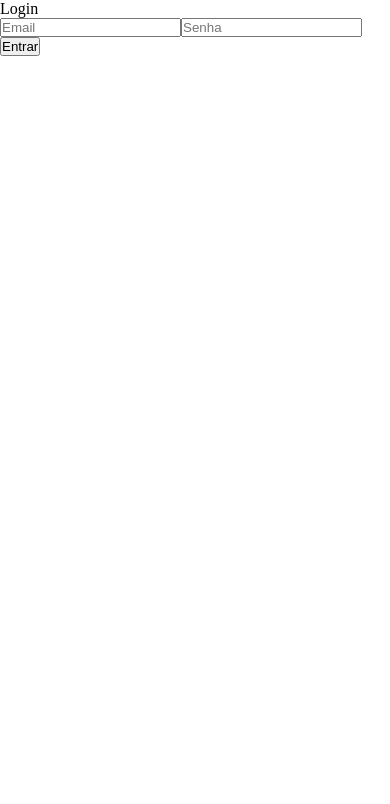
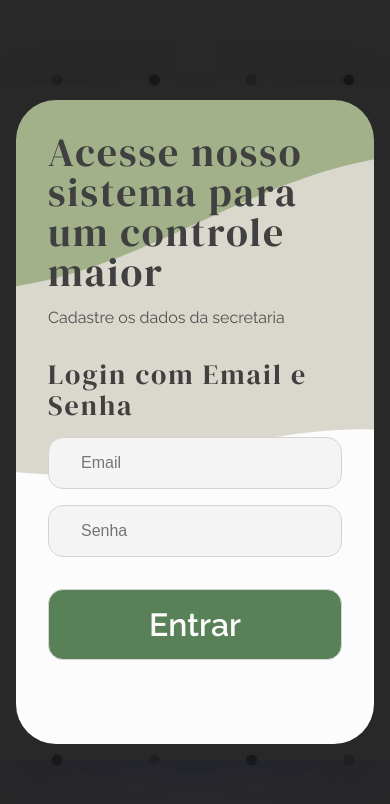
Before and after one commit to jorgeSilva/projeto_educacao_acao, a React (Create React App) app: page / in a window 390 px wide. Shown: the top 804 px of the page. Built offline with nearby package versions, Linux system fonts and the light colour scheme.

Commit message:
adição da tela de login com cadastro funcional e responsivo

```diff
--- a/public/index.html
+++ b/public/index.html
@@ -10,20 +10,10 @@
       content="Web site created using create-react-app"
     />
     <link rel="apple-touch-icon" href="%PUBLIC_URL%/logo192.png" />
-    <!--
-      manifest.json provides metadata used when your web app is installed on a
-      user's mobile device or desktop. See https://developers.google.com/web/fundamentals/web-app-manifest/
-    -->
     <link rel="manifest" href="%PUBLIC_URL%/manifest.json" />
-    <!--
-      Notice the use of %PUBLIC_URL% in the tags above.
-      It will be replaced with the URL of the `public` folder during the build.
-      Only files inside the `public` folder can be referenced from the HTML.
-
-      Unlike "/favicon.ico" or "favicon.ico", "%PUBLIC_URL%/favicon.ico" will
-      work correctly both with client-side routing and a non-root public URL.
-      Learn how to configure a non-root public URL by running `npm run build`.
-    -->
+    <link rel="preconnect" href="https://fonts.googleapis.com">
+<link rel="preconnect" href="https://fonts.gstatic.com" crossorigin>
+<link href="https://fonts.googleapis.com/css2?family=DM+Serif+Display&family=Inter:wght@400;500;600&family=Raleway:wght@400;500;600;700&display=swap" rel="stylesheet">
     <title>React App</title>
   </head>
   <body>
--- a/src/App.css
+++ b/src/App.css
@@ -3,3 +3,78 @@
   margin: 0;
   box-sizing: border-box;
 }
+
+:root{
+  --c0:  #fff;
+  --c1:  #fcfcfc;
+  --c2:  #f8f8f8;
+  --c3:  #f4f4f4;
+  --c4:  #f0f0f0;
+  --c5:  #e8e8e8;
+  --c6:  #e0e0e0;
+  --c7:  #d4d4d4;
+  --c8:  #c8c8c8;
+  --c9:  #808080;
+  --c10: #707070;
+  --c11: #505050;
+  --c12: #404040;
+  --c13: #2c2c2c;
+  --c14: #282828;
+  --c15: #202020;
+  --c16: #181818;
+  --c17: #000;
+  --p1: #dad7cd;
+  --p2: #a3b18a;
+  --p3: #588157;
+  --p4: #3a5a40;
+  --p5: #344e41;
+}
+
+.loader {
+  width: 10px;
+  height: 10px;
+  border-radius: 50%;
+  display: block;
+  margin:15px auto;
+  position: relative;
+  color: #FFF;
+  left: -100px;
+  box-sizing: border-box;
+  animation: shadowRolling 2s linear infinite;
+}
+
+@keyframes shadowRolling {
+  0% {
+    box-shadow: 0px 0 rgba(255, 255, 255, 0), 0px 0 rgba(255, 255, 255, 0), 0px 0 rgba(255, 255, 255, 0), 0px 0 rgba(255, 255, 255, 0);
+  }
+  12% {
+    box-shadow: 100px 0 white, 0px 0 rgba(255, 255, 255, 0), 0px 0 rgba(255, 255, 255, 0), 0px 0 rgba(255, 255, 255, 0);
+  }
+  25% {
+    box-shadow: 110px 0 white, 100px 0 white, 0px 0 rgba(255, 255, 255, 0), 0px 0 rgba(255, 255, 255, 0);
+  }
+  36% {
+    box-shadow: 120px 0 white, 110px 0 white, 100px 0 white, 0px 0 rgba(255, 255, 255, 0);
+  }
+  50% {
+    box-shadow: 130px 0 white, 120px 0 white, 110px 0 white, 100px 0 white;
+  }
+  62% {
+    box-shadow: 200px 0 rgba(255, 255, 255, 0), 130px 0 white, 120px 0 white, 110px 0 white;
+  }
+  75% {
+    box-shadow: 200px 0 rgba(255, 255, 255, 0), 200px 0 rgba(255, 255, 255, 0), 130px 0 white, 120px 0 white;
+  }
+  87% {
+    box-shadow: 200px 0 rgba(255, 255, 255, 0), 200px 0 rgba(255, 255, 255, 0), 200px 0 rgba(255, 255, 255, 0), 130px 0 white;
+  }
+  100% {
+    box-shadow: 200px 0 rgba(255, 255, 255, 0), 200px 0 rgba(255, 255, 255, 0), 200px 0 rgba(255, 255, 255, 0), 200px 0 rgba(255, 255, 255, 0);
+  }
+}
+
+/*
+  font-family: 'DM Serif Display', serif;
+  font-family: 'Inter', sans-serif;
+  font-family: 'Raleway', sans-serif;
+*/
--- a/src/context/authContext.js
+++ b/src/context/authContext.js
@@ -33,6 +33,7 @@ function AuthProvider({children}){
       setAuthorized(false)
       setError(e.response.data.error)
       setLoading(false)
+      setPassword('')
     })
   }
 
--- a/src/login/Login.js
+++ b/src/login/Login.js
@@ -2,6 +2,9 @@ import React from 'react'
 import { Context } from '../context/authContext'
 import style from './Login.module.css'
 import { useNavigate } from 'react-router-dom'
+import { ReactComponent as SvgLogo } from '../assets/Login/SysTechLogo.svg'
+import { ReactComponent as SvgIcon } from '../assets/Login/effectSVG.svg'
+import Error from '../utils/error/Error'
 
 const Login = () => {
 
@@ -23,31 +26,55 @@ const Login = () => {
   }, [authorized])
 
   return (
-    <div>
-      Login
+    <main className={style.login__body}>
+      <section className={style.login__content}>
+        <div className={style.login__left__side}>
+          <section className={style.login__svg__logo}>
+            <SvgLogo/>
+          </section>
 
-      <form>
+          <section className={style.login__svg__icon}>
+            <SvgIcon/>
+          </section>
+        </div>
+
+        <div className={style.login__rigth__side}>
+          <h1 className={style.login__rigth__side__h1}>
+            Acesse nosso sistema para um controle maior
+          </h1>
+          <p className={style.login__text__aux}>
+            Cadastre os dados da secretaria
+          </p>
+
+          <h2 className={style.login__rigth__side__h2}>
+            Login com Email e Senha
+          </h2>
+
+          <form className={style.login__form}>
             {
               loading ?
               <>
-            <input onChange={handleChangeEmail} type='email' value={email} placeholder='Email'/>
+                <input onChange={handleChangeEmail} required type='email' value={email} placeholder='Email'/>
                 <input onChange={handleChangePassword} type='password' value={password} placeholder='Senha'/>
-            <button onClick={handleLogin}>Carregando</button>
+                <button className={style.login__button__loading} onClick={handleLogin}>
+                  <span class="loader"></span>
+                </button>
               </>
               :
-
               <>
-            <input onChange={handleChangeEmail} type='email' value={email} placeholder='Email'/>
+                <input onChange={handleChangeEmail} required type='email' value={email} placeholder='Email'/>
                 <input onChange={handleChangePassword} type='password' value={password} placeholder='Senha'/>
                 <button onClick={handleLogin}>Entrar</button>
               </>
             }
 
             {
-          error && <p>{error}</p>
+              ((!email || !password)  && error && <Error content={error}/>)
             }
           </form>
         </div>
+      </section>
+    </main>
   )
 }
 
--- a/src/login/Login.module.css
+++ b/src/login/Login.module.css
@@ -0,0 +1,195 @@
+.login__body{
+  height: 100vh;
+  background: url("../assets/Login/backgroundSVGLogin.svg") left center var(--c14);
+  display: grid;
+  grid-template-columns: repeat(12, 1fr);
+  align-items: center;
+}
+
+.login__content{
+  grid-column: 3 / 11;
+  height: 80%;
+  display: grid;
+  grid-template-columns: repeat(8, 1fr);
+  transition: .3s ease;
+  box-shadow: rgba(50, 50, 93, 0.25) 0px 50px 100px -20px, rgba(0, 0, 0, 0.3) 0px 30px 60px -30px;
+}
+
+.login__left__side{
+  grid-column: 1 / 4;
+  background-color: var(--c16);
+  border-top-left-radius: 60px;
+  border-bottom-left-radius: 60px;
+  transition: .3s ease;
+  color: var(--c1);
+}
+
+.login__svg__logo{
+  padding: 2rem 2rem;
+}
+
+.login__svg__icon{
+  width: auto;
+}
+
+.login__rigth__side{
+  grid-column: 4 / -1;
+  background:
+    url("../assets/Login/backgroundSVG.svg")
+    no-repeat
+    center
+    top
+    var(--c1);
+  border-top-right-radius: 60px;
+  border-bottom-right-radius: 60px;
+  transition: .3s ease;
+  padding: 2rem;
+}
+
+.login__rigth__side__h1{
+  font-size: 3rem;
+  font-family: 'DM Serif Display', serif;
+  color: var(--c12);
+  letter-spacing: 2px;
+  line-height: 1;
+  font-weight: 400;
+  width: 25ch;
+  transition: .2s ease;
+}
+
+.login__text__aux{
+  font-size: 1.5rem;
+  color: var(--c11);
+  font-family: 'Raleway', sans-serif;
+  padding-top: 1rem;
+}
+
+.login__rigth__side__h2{
+  font-family: 'DM Serif Display', serif;
+  font-size: 2.25rem;
+  color: var(--c12);
+  letter-spacing: 2px;
+  line-height: 1.1;
+  padding-top: 5rem;
+  font-weight: 400;
+}
+
+.login__form{
+  padding-top: 1rem;
+  display: flex;
+  flex-direction: column;
+}
+
+.login__form input{
+  width: 100%;
+  font-size: 1rem;
+  margin-bottom: 1rem;
+  padding: 1rem 2rem;
+  border-radius: 15px;
+  border: 1px solid var(--c7);
+  background-color: var(--c3);
+  transition: .3s ease;
+}
+
+.login__form input:focus{
+  outline: none;
+  border: 1px solid var(--c8);
+}
+
+.login__form button{
+  width: 100%;
+  font-family: 'Raleway', sans-serif;
+  font-weight: 600;
+  font-size: 2rem;
+  margin-top: 1rem;
+  padding: 1rem 2rem;
+  border-radius: 15px;
+  border: 1px solid var(--c7);
+  background-color: var(--p3);
+  color: var(--c1);
+  transition: .3s ease;
+}
+
+.login__button__loading{
+  opacity: .6;
+}
+
+@media (max-width: 1445px) {
+  .login__rigth__side__h1{
+    width: initial;
+  }
+}
+
+@media (max-width: 1067px) {
+  .login__content{
+    grid-column: 2 / 12;
+  }
+}
+
+@media (max-width: 852px) {
+  .login__content{
+    grid-column: 1 / 13;
+    padding: 1rem;
+  }
+}
+
+@media (max-width: 743px) {
+  .login__rigth__side__h1{
+    font-size: 2.75rem;
+  }
+
+  .login__text__aux{
+    font-size: 1.25rem;
+  }
+
+  .login__rigth__side__h2{
+    font-size: 2rem;
+    padding-top: 2rem;
+  }
+}
+
+@media (max-width: 580px) {
+  .login__svg__logo{
+    padding: 1rem;
+    width: 80%;
+  }
+
+  .login__rigth__side{
+    padding: 1rem;
+  }
+
+  .login__rigth__side__h1{
+    font-size: 2.5rem;
+  }
+
+  .login__text__aux{
+    font-size: 1rem;
+  }
+
+  .login__rigth__side__h2{
+    font-size: 1.75rem;
+    padding-top: 2rem;
+  }
+}
+
+@media (max-width: 564px) {
+  .login__svg__logo svg{
+    width: 140%;
+  }
+
+  .login__svg__icon svg{
+    width: 200%;
+  }
+}
+
+@media (max-width: 491px) {
+  .login__left__side{
+    display: none;
+  }
+
+  .login__rigth__side{
+    grid-column: 1 / -1;
+    border-radius: 40px;
+    padding: 2rem;
+  }
+}
--- a/src/services/api.js
+++ b/src/services/api.js
@@ -1,11 +1,11 @@
 import axios from "axios";
 
+const api = axios.create({
+  baseURL: "https://backendeducacaoacao-production.up.railway.app/"
+})
+
 // const api = axios.create({
-//   baseURL: "https://backendeducacaoacao-production.up.railway.app/"
+//   baseURL: "http://localhost:3333/"
 // })
 
-const api = axios.create({
-  baseURL: "http://localhost:3333/"
-})
-
 export default api
--- /dev/null
+++ b/src/utils/error/Error.js
@@ -0,0 +1,14 @@
+import React from 'react'
+import style from './Error.module.css'
+
+const Error = ({content}) => {
+  return (
+    <div className={style.error__content}>
+      <p className={style.error__text}>
+        *{content}*
+      </p>
+    </div>
+  )
+}
+
+export default Error
--- /dev/null
+++ b/src/utils/error/Error.module.css
@@ -0,0 +1,9 @@
+.error__content{
+  margin-top: 1rem;
+}
+
+.error__text{
+  font-size: 1rem;
+  font-family: 'Inter', sans-serif;
+  color: #e3170a;
+}
```
Also changed, not shown: src/assets/Login/backgroundSVG.svg, src/assets/Login/backgroundSVGLogin.svg. Lines whose indentation alone changed are shown as unchanged.
